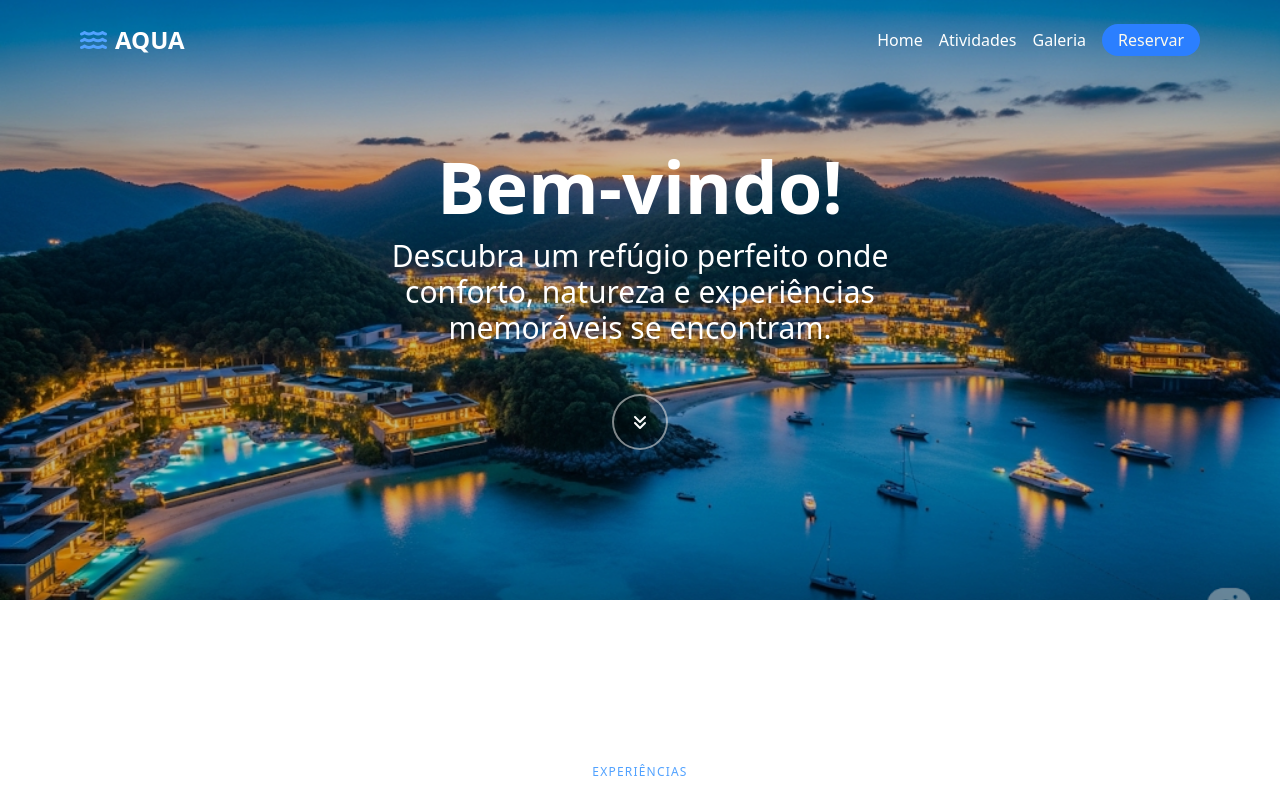
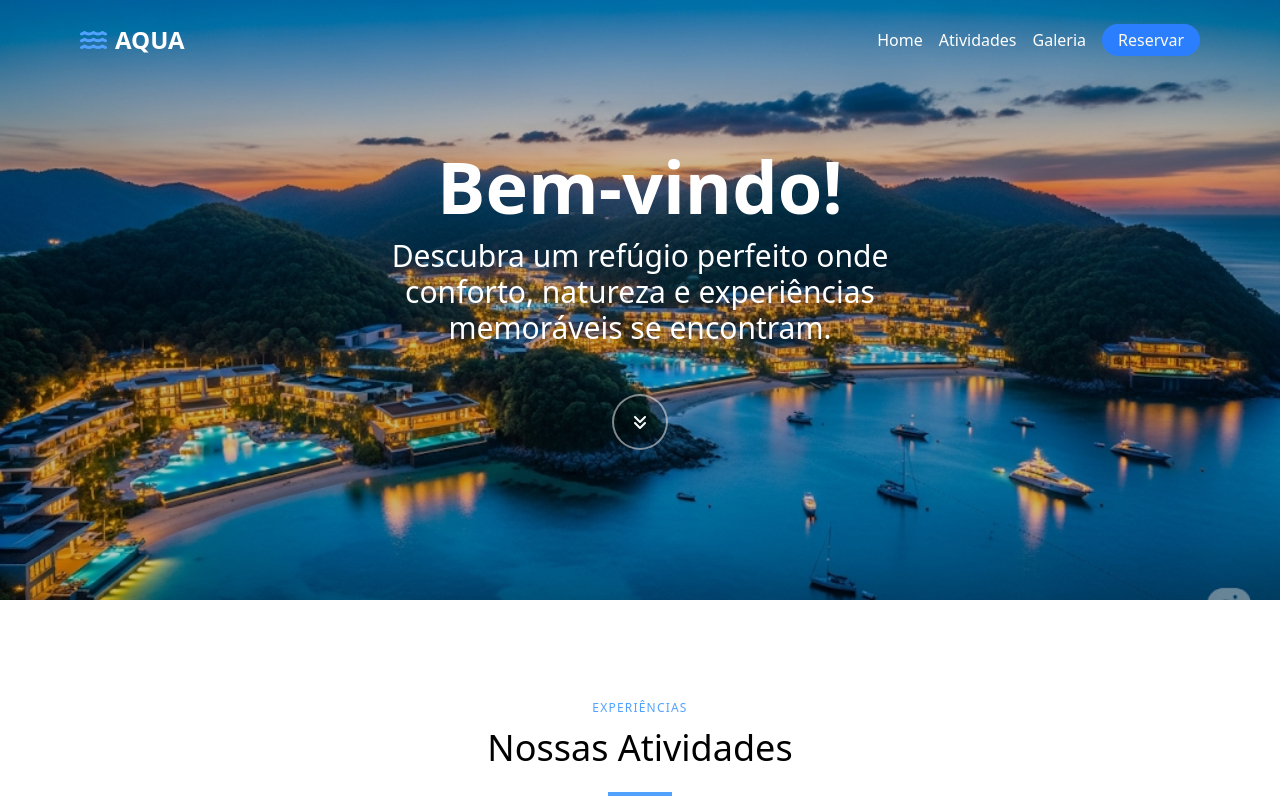
Before and after one commit to julianarocumback/aqua, a React (Vite) app: page / in a window 1280 px wide. Shown: the top 796 px of the page. Built offline with nearby package versions, Linux system fonts and the light colour scheme.

Commit message:
Arrumando o padding-top das atividades

```diff
--- a/src/components/activities/Activities.jsx
+++ b/src/components/activities/Activities.jsx
@@ -69,7 +69,7 @@ export default function Activities() {
     return (
         <section id="activities" className="h-full scroll-mt-[75px] pt-25 z-1 relative lg:mx-auto lg:w-3/5">
             <div className="flex flex-col  gap-3 items-center">
-                <span className="text-blue-400 font-medium text-xs tracking-widest lg:pt-16">EXPERIÊNCIAS</span>
+                <span className="text-blue-400 font-medium text-xs tracking-widest">EXPERIÊNCIAS</span>
                 <h2 className="text-4xl">Nossas Atividades</h2>
                 <div className='mt-3 mb-4 h-1 bg-blue-400 w-16'></div>
             </div>
```
